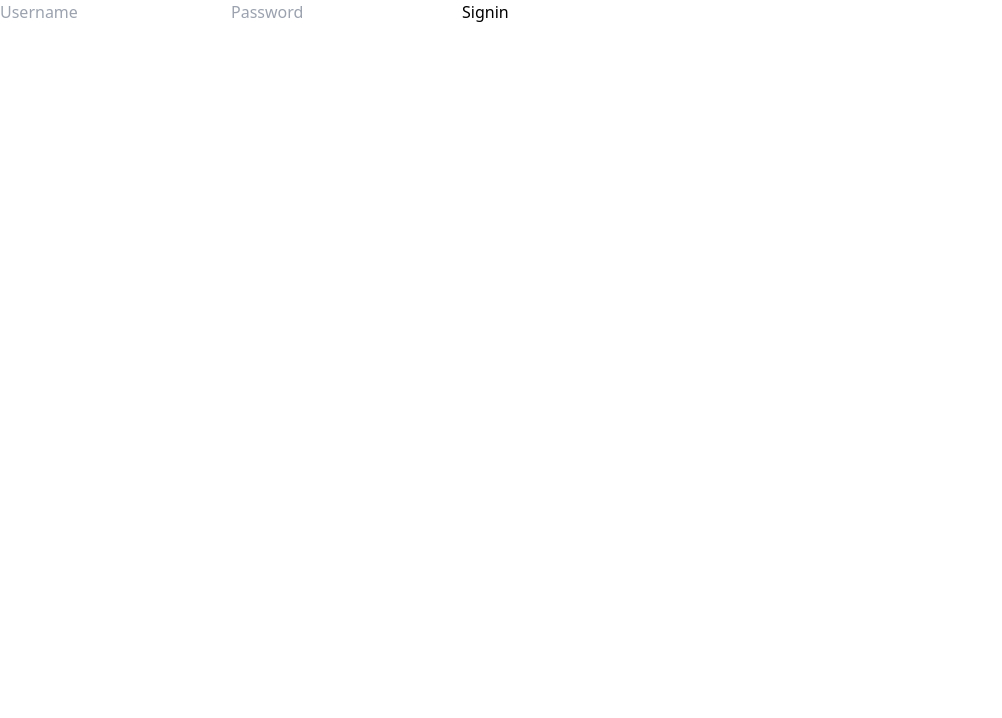
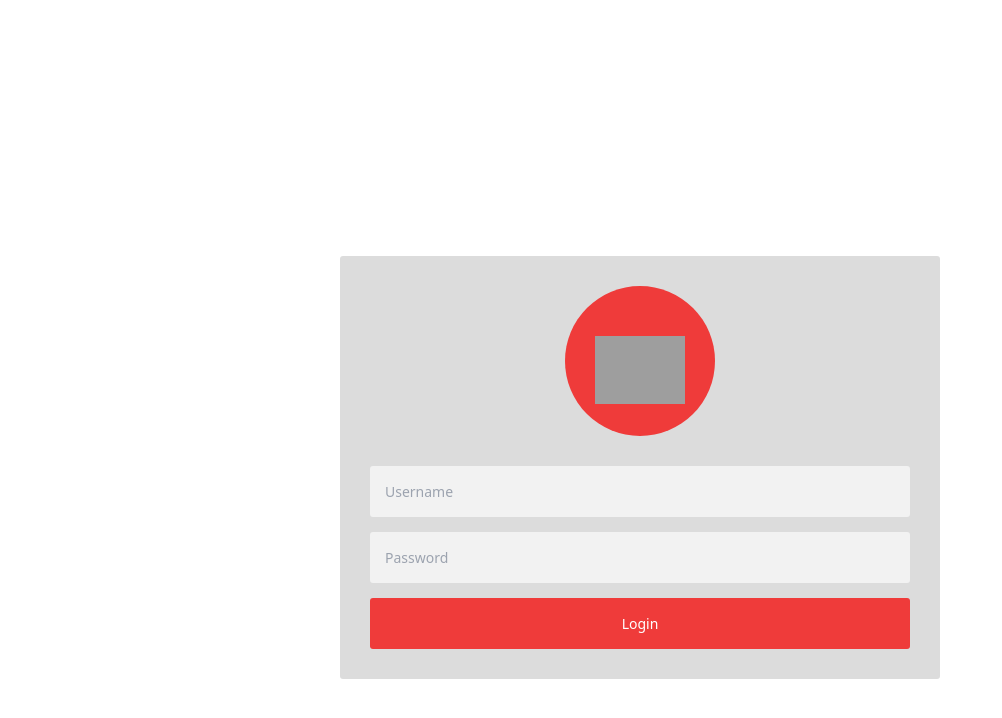
Before and after one commit to NelsonIs/UniversityOfGudalajara-FrontEnd, a React (Vite) app: page / in a window 1280 px wide. Shown: the top 718 px of the page, without its empty margins (0-1002 px from the left). Built offline with nearby package versions, Linux system fonts and the light colour scheme; grey boxes are pictures that could not be loaded.

Commit message:
Adding styles to Login form

```diff
--- a/src/pages/LoginForm.jsx
+++ b/src/pages/LoginForm.jsx
@@ -1,11 +1,11 @@
 import { useState, useContext } from "react";
 import { Navigate } from "react-router-dom";
 import { SessionContext } from "../contexts/SessionContext";
+import "../styles/login.css";
 
 export function LoginForm() {
   const [username, setUsername] = useState("");
   const [password, setPassword] = useState("");
-  const { setToken } = useContext(SessionContext);
 
   const handleSubmit = (e) => {
     e.preventDefault();
@@ -41,9 +41,14 @@ export function LoginForm() {
   };
 
   return (
-    <form onSubmit={handleSubmit}>
+    <>
+      <div class="form">
+        <div class="thumbnail">
+          <img src="https://s3-us-west-2.amazonaws.com/s.cdpn.io/169963/hat.svg" />
+        </div>
+        <form class="login-form" onSubmit={handleSubmit}>
           <input
-        className=""
+            type="text"
             placeholder="Username"
             onChange={(e) => setUsername(e.target.value)}
           />
@@ -52,7 +57,9 @@ export function LoginForm() {
             placeholder="Password"
             onChange={(e) => setPassword(e.target.value)}
           />
-      <button>Signin</button>
+          <button>Login</button>
         </form>
+      </div>
+    </>
   );
 }
--- /dev/null
+++ b/src/styles/login.css
@@ -0,0 +1,59 @@
+.form {
+  position: relative;
+  z-index: 1;
+  background: gainsboro;
+  max-width: 600px;
+  margin: 0 auto 100px;
+  padding: 30px;
+  border-top-left-radius: 3px;
+  border-top-right-radius: 3px;
+  border-bottom-left-radius: 3px;
+  border-bottom-right-radius: 3px;
+  text-align: center;
+  margin-top: 20%;
+}
+.form .thumbnail {
+  background: #ef3b3a;
+  width: 150px;
+  height: 150px;
+  margin: 0 auto 30px;
+  padding: 50px 30px;
+  border-top-left-radius: 100%;
+  border-top-right-radius: 100%;
+  border-bottom-left-radius: 100%;
+  border-bottom-right-radius: 100%;
+  box-sizing: border-box;
+}
+.form .thumbnail img {
+  display: block;
+  width: 100%;
+}
+.form input {
+  outline: 0;
+  background: #f2f2f2;
+  width: 100%;
+  border: 0;
+  margin: 0 0 15px;
+  padding: 15px;
+  border-top-left-radius: 3px;
+  border-top-right-radius: 3px;
+  border-bottom-left-radius: 3px;
+  border-bottom-right-radius: 3px;
+  box-sizing: border-box;
+  font-size: 14px;
+}
+.form button {
+  outline: 0;
+  background: #ef3b3a;
+  width: 100%;
+  border: 0;
+  padding: 15px;
+  border-top-left-radius: 3px;
+  border-top-right-radius: 3px;
+  border-bottom-left-radius: 3px;
+  border-bottom-right-radius: 3px;
+  color: #ffffff;
+  font-size: 14px;
+  transition: all 0.3 ease;
+  cursor: pointer;
+}
```
Lines whose indentation alone changed are shown as unchanged.
